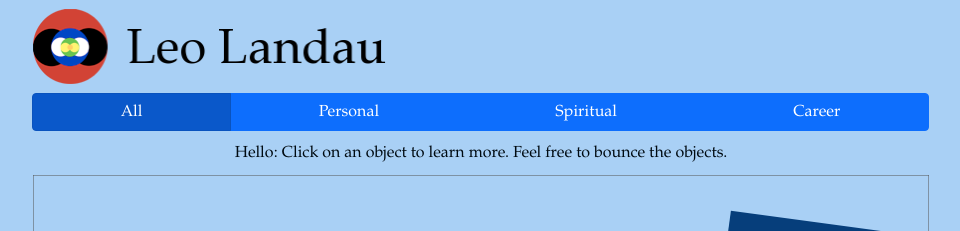
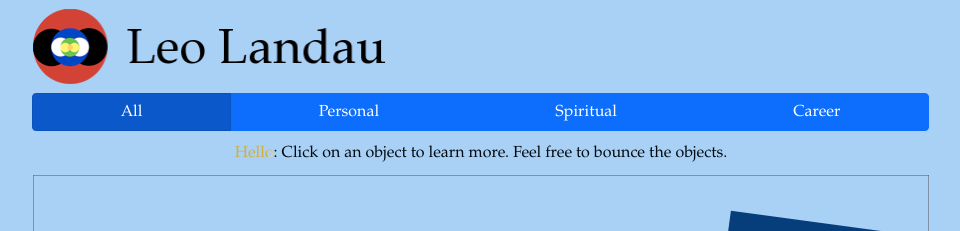
Before and after one commit to llandau/ll_website, a React (Create React App) app in the folder ll-website/: page / in a window 1280 px wide. Shown: the top 231 px of the page, without its empty margins (159-1119 px from the left). Built offline with nearby package versions, Linux system fonts and the light colour scheme.

Commit message:
add shimmer affect

```diff
--- a/ll-website/src/SelectedPageComponent.js
+++ b/ll-website/src/SelectedPageComponent.js
@@ -1,4 +1,5 @@
 import './SelectedPageComponent.css';
+import './shimmer.css';
 import { Component } from "react";
 import parse from 'html-react-parser'
 
@@ -7,7 +8,9 @@ export class SelectedPageComponent extends Component {
     render() {
         return (
         <div className="SelectedPageComponent">
-            <p>{this.props.selectedPage.name}: {parse(this.props.selectedPage.text)}</p>
+            <p><span className="shimmer">{this.props.selectedPage.name}</span>
+                : {parse(this.props.selectedPage.text)}
+            </p>
         </div>
         )
     }
--- /dev/null
+++ b/ll-website/src/shimmer.css
@@ -0,0 +1,28 @@
+
+.shimmer {
+    font-weight: 300;
+    /* font-size: 3rem; */
+    color: gold;
+}
+
+@media (prefers-reduced-motion: no-preference) {
+    .shimmer {
+        color: rgba(0, 0, 0, 0);
+        background-size: 4rem 100%;
+        background-position: -4rem top;
+        background-repeat: no-repeat;
+        background-color: rgba(212, 175, 55);
+        background-image: linear-gradient(to bottom right, rgba(255, 140, 0, 0.3), rgba(255, 255, 255, 0.7), rgba(255, 223, 0, 0.3));
+        animation: 4s linear infinite shimmer-animation;
+        background-clip: text;
+    }
+}
+
+@keyframes shimmer-animation {
+    from {
+        background-position: -4rem top;
+    }
+    to {
+        background-position: 12.5rem top;
+    }
+}
```
